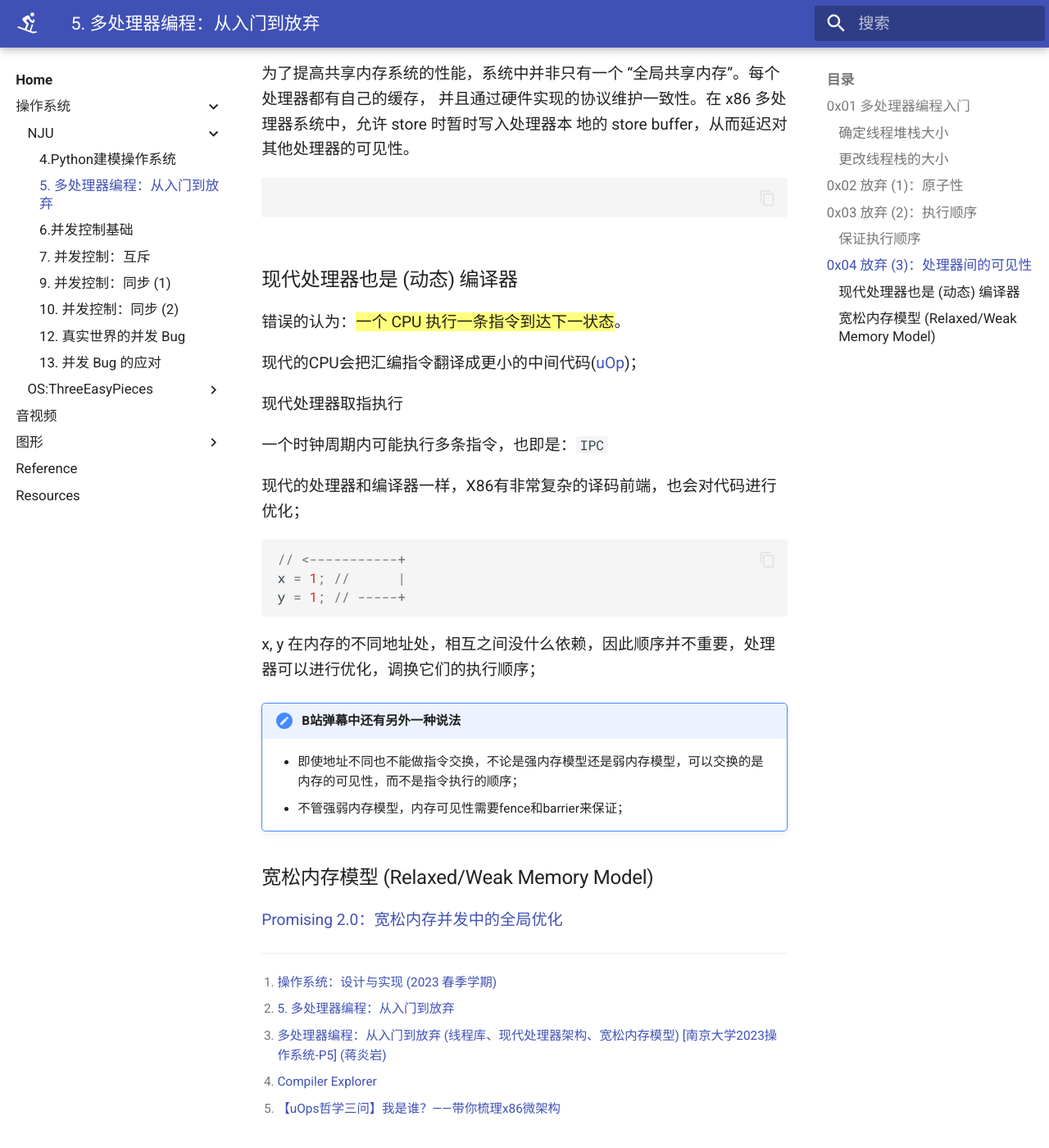
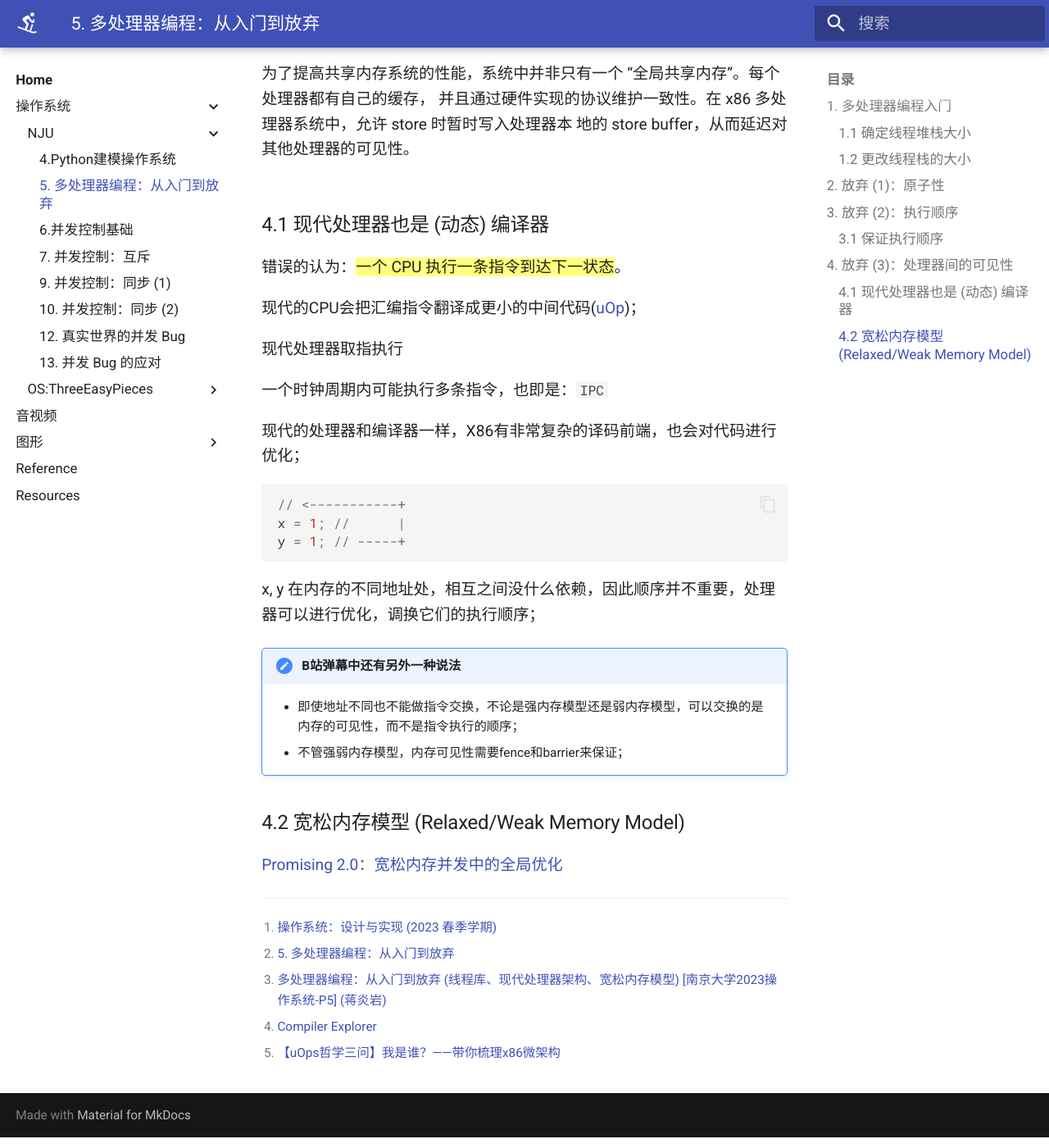
Before and after one commit to We-are-intense/harbor, an MkDocs documentation site: the page built from docs/Category/SystemOperation/NJU/5. 多处理器编程：从入门到放弃.md, in a window 1280 px wide and 1400 px high, scrolled down 6456 px. Shown: the whole window at 82% size. Built offline with MkDocs 1.6.1 and Material for MkDocs 9.7.7, drawn with Linux system fonts in a browser that asks for light colours; some of the changed text lies outside the part shown.

Commit message:
modify some

````diff
--- a/docs/Category/SystemOperation/NJU/5. 多处理器编程：从入门到放弃.md
+++ b/docs/Category/SystemOperation/NJU/5. 多处理器编程：从入门到放弃.md
@@ -1,4 +1,4 @@
-## 0x01 多处理器编程入门
+## 1. 多处理器编程入门
 线程：==共享内存的执行流，执行流拥有独立的堆栈/寄存器==。
 
 ```c
@@ -13,7 +13,7 @@ int main() {
 }
 ```
 
-### 确定线程堆栈大小
+### 1.1 确定线程堆栈大小
 
 === "示例：stack-probe"
 
@@ -128,7 +128,7 @@ int main() {
 
     ```
 
-### 更改线程栈的大小
+### 1.2 更改线程栈的大小
 通过 `pthread` 创建线程的时候，可以设定栈的大小，将 `thread.h` 中函数 `create` 更改如下：
 
 ```c hl_lines="9-16"
@@ -165,7 +165,7 @@ Stack(T3) >= 10223 KB
 Stack(T3) >= 10224 KB
 [1]    4033 segmentation fault (core dumped)  ./stack.out
 ```
-## 0x02 放弃 (1)：原子性
+## 2. 放弃 (1)：原子性
 ==共享内存== 告诉我们对于全局的变量 ==x==，其它线程可以随时更改 ==x== 的值，导致两次可能读到不同的 x：
 
 ```c
@@ -271,7 +271,7 @@ int Tworker() {
 
 ==显然两个线程第一次读取 sum 的值都是零，中间计算完成再写回 sum，最终结果 sum = 100000000;==
 
-## 0x03 放弃 (2)：执行顺序
+## 3. 放弃 (2)：执行顺序
 上面的例子说明了编译成有可能导致执行的结果不一样；下面的例子也说明的这点：
 
 ```c
@@ -302,7 +302,7 @@ done:
         .zero   4
 ```
 
-### 保证执行顺序
+### 3.1 保证执行顺序
 - 插入 “不可优化” 代码如：
     ``` c
     asm volatile ("" ::: "memory");
@@ -334,7 +334,7 @@ void Tsum() {
 ```
 现在编译器就不会将第二行 t = x 移除掉了。
 
-## 0x04 放弃 (3)：处理器间的可见性
+## 4. 放弃 (3)：处理器间的可见性
 
 ``` c
 int x = 0, y = 0;
@@ -361,10 +361,6 @@ void T2() {
     为了提高共享内存系统的性能，系统中并非只有一个 “全局共享内存”。每个处理器都有自己的缓存，
     并且通过硬件实现的协议维护一致性。在 x86 多处理器系统中，允许 store 时暂时写入处理器本
     地的 store buffer，从而延迟对其他处理器的可见性。
-
-    ``` shell
-
-    ```
 
 === "store-load.c"
 
@@ -436,7 +432,7 @@ void T2() {
         create(Tsync);
     }
     ```
-### 现代处理器也是 (动态) 编译器
+### 4.1 现代处理器也是 (动态) 编译器
 
 错误的认为：==一个 CPU 执行一条指令到达下一状态==。
 
@@ -460,7 +456,7 @@ x, y 在内存的不同地址处，相互之间没什么依赖，因此顺序并
     - 即使地址不同也不能做指令交换，不论是强内存模型还是弱内存模型，可以交换的是内存的可见性，而不是指令执行的顺序；
     - 不管强弱内存模型，内存可见性需要fence和barrier来保证；
 
-### 宽松内存模型 (Relaxed/Weak Memory Model)
+### 4.2 宽松内存模型 (Relaxed/Weak Memory Model)
 
 [Promising 2.0：宽松内存并发中的全局优化](https://zhuanlan.zhihu.com/p/431100800)
 
````
Also changed, not shown: docs/Category/SystemOperation/NJU/4.Python建模操作系统.md (+3 -3 lines).
